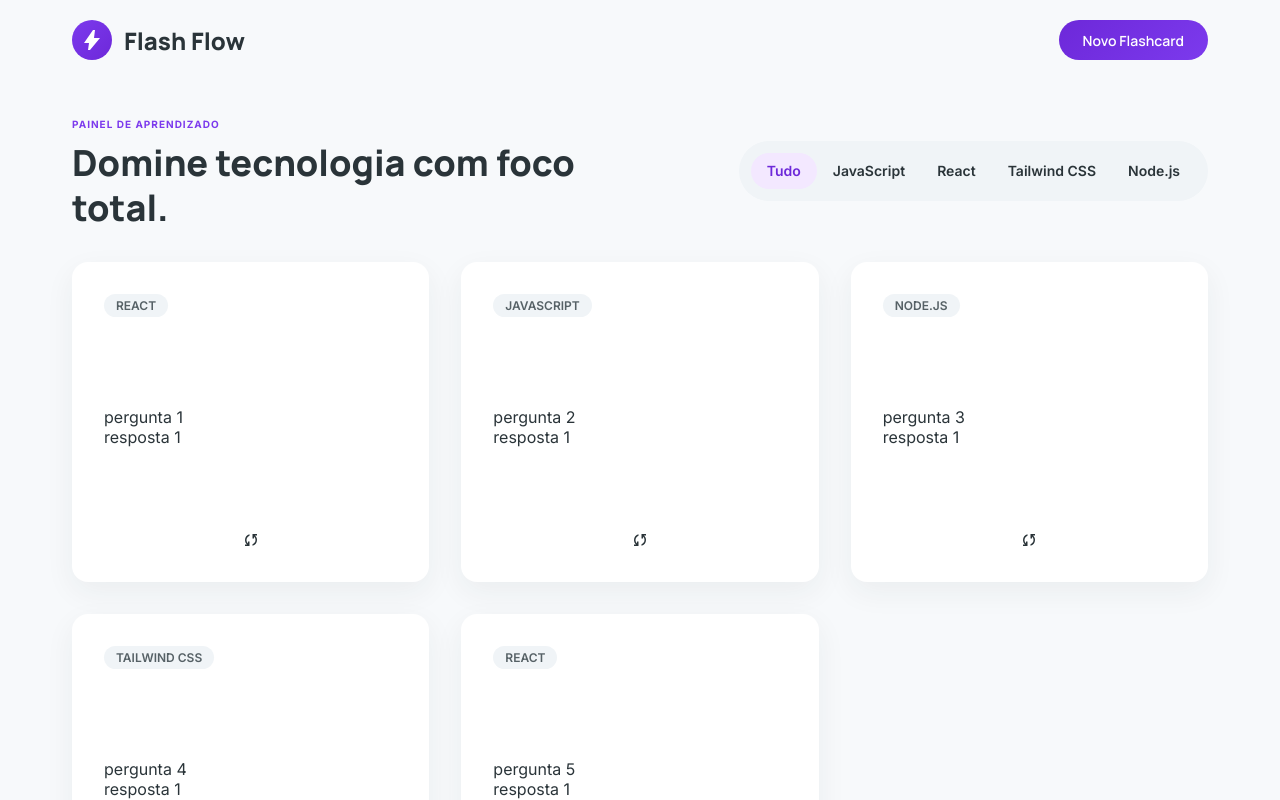
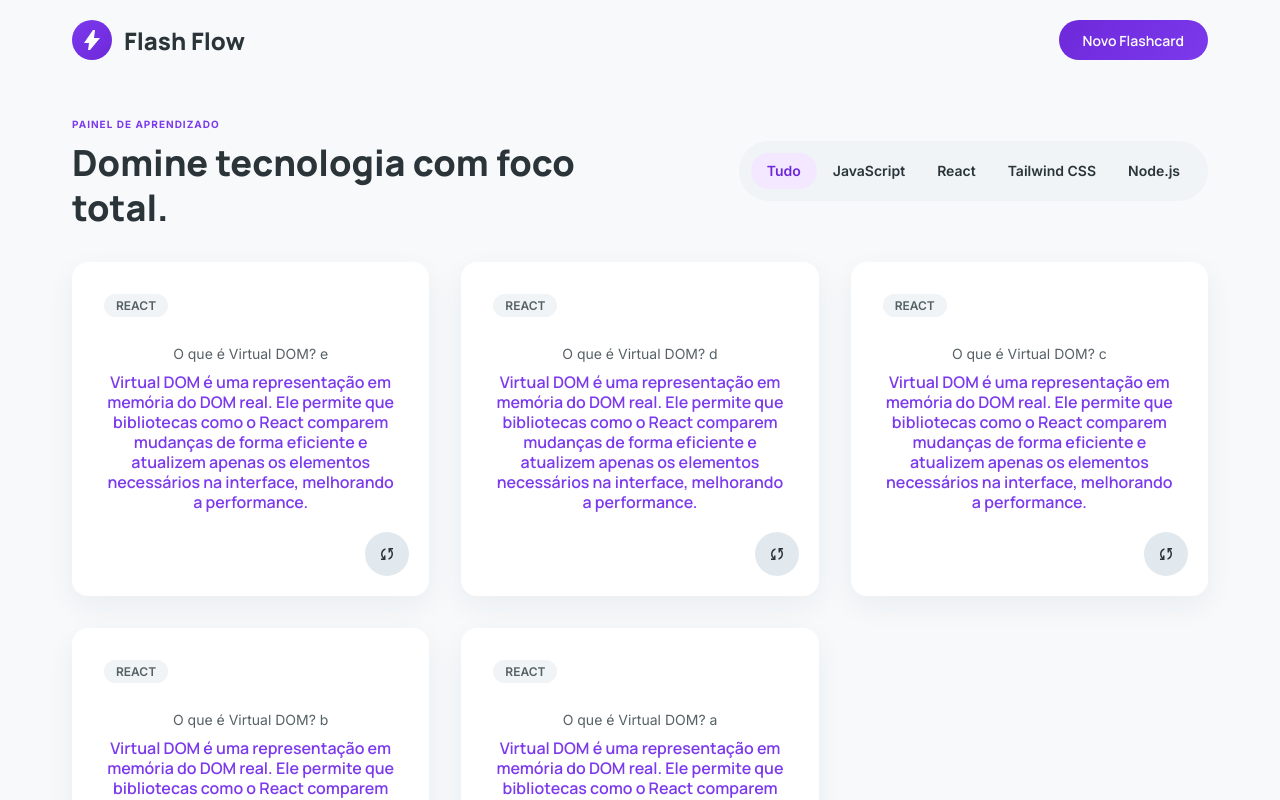
Before and after one commit to petersonmunuera/flash-flow, a React (Vite) app: page / in a window 1280 px wide. Shown: the top 800 px of the page. Built offline with nearby package versions, Linux system fonts and the light colour scheme.

Commit message:
feat: card styled

```diff
--- a/src/components/CardsSection/mock.ts
+++ b/src/components/CardsSection/mock.ts
@@ -3,29 +3,29 @@ import type { FlashcardType } from "../../types/flashcard";
 export const cards: FlashcardType[] = [
   {
     category: "React",
-    question: "pergunta 1",
-    answer: "resposta 1"
-  },
-  {
-    category: "JavaScript",
-    question: "pergunta 2",
-    answer: "resposta 1"
-  },
-  {
-    category: "Node.js",
-    question: "pergunta 3",
-    answer: "resposta 1"
-  },
-  {
-    category: "Tailwind CSS",
-    question: "pergunta 4",
-    answer: "resposta 1"
+    question: "O que é Virtual DOM? e",
+    answer: "Virtual DOM é uma representação em memória do DOM real. Ele permite que bibliotecas como o React comparem mudanças de forma eficiente e atualizem apenas os elementos necessários na interface, melhorando a performance."
   },
   {
     category: "React",
-    question: "pergunta 5",
-    answer: "resposta 1"
-  }
+    question: "O que é Virtual DOM? d",
+    answer: "Virtual DOM é uma representação em memória do DOM real. Ele permite que bibliotecas como o React comparem mudanças de forma eficiente e atualizem apenas os elementos necessários na interface, melhorando a performance."
+  },
+  {
+    category: "React",
+    question: "O que é Virtual DOM? c",
+    answer: "Virtual DOM é uma representação em memória do DOM real. Ele permite que bibliotecas como o React comparem mudanças de forma eficiente e atualizem apenas os elementos necessários na interface, melhorando a performance."
+  },
+  {
+    category: "React",
+    question: "O que é Virtual DOM? b",
+    answer: "Virtual DOM é uma representação em memória do DOM real. Ele permite que bibliotecas como o React comparem mudanças de forma eficiente e atualizem apenas os elementos necessários na interface, melhorando a performance."
+  },
+  {
+    category: "React",
+    question: "O que é Virtual DOM? a",
+    answer: "Virtual DOM é uma representação em memória do DOM real. Ele permite que bibliotecas como o React comparem mudanças de forma eficiente e atualizem apenas os elementos necessários na interface, melhorando a performance."
+  },
 ]
 
 // export const cards: FlashcardType[] = []
--- a/src/components/Flashcard/index.tsx
+++ b/src/components/Flashcard/index.tsx
@@ -22,13 +22,15 @@ export function Flashcard({ card }: FlashcardProps) {
           </button>
         </div>
       </header>
-      <div>
+      <div className={style.cardBody}>
         <p>{card.question}</p>
         <p>{card.answer}</p>
       </div>
-      <button>
-        <img src={revealIcon} alt="revelar" />
-      </button>
+      <footer className={style.cardFooter}>
+        <button>
+          <img src={revealIcon} alt="revelar" />
+        </button>
+      </footer>
     </article>
   )
 }
--- a/src/components/Flashcard/style.module.css
+++ b/src/components/Flashcard/style.module.css
@@ -5,7 +5,7 @@
   min-height: 320px;
   display: flex;
   flex-direction: column;
-  justify-content: space-between;
+  gap: 1.25rem;
   box-shadow: 0 10px 30px rgba(42, 52, 57, 0.06);
 
   .actions {
@@ -46,3 +46,38 @@
     color: var(--gray-500);
   }
 }
+
+.cardBody {
+  flex: 1;
+  display: flex;
+  flex-direction: column;
+  gap: 0.5rem;
+  text-align: center;
+  line-height: 1.25rem;
+
+  p:first-child {
+    font-size: 0.875rem;
+    color: var(--gray-500);
+  }
+
+  p:last-child {
+    font-family: 'Manrope', sans-serif;
+    font-weight: 600;
+    color: var(--purple-500);
+  }
+}
+
+.cardFooter {
+  display: flex;
+  justify-content: end;
+
+  button {
+    margin-right: -0.75rem;
+    margin-bottom: -0.75rem;
+
+    background-color: var(--gray-300);
+    border-radius: 999px;
+    padding: 1rem;
+    line-height: 0;
+  }
+}
```
